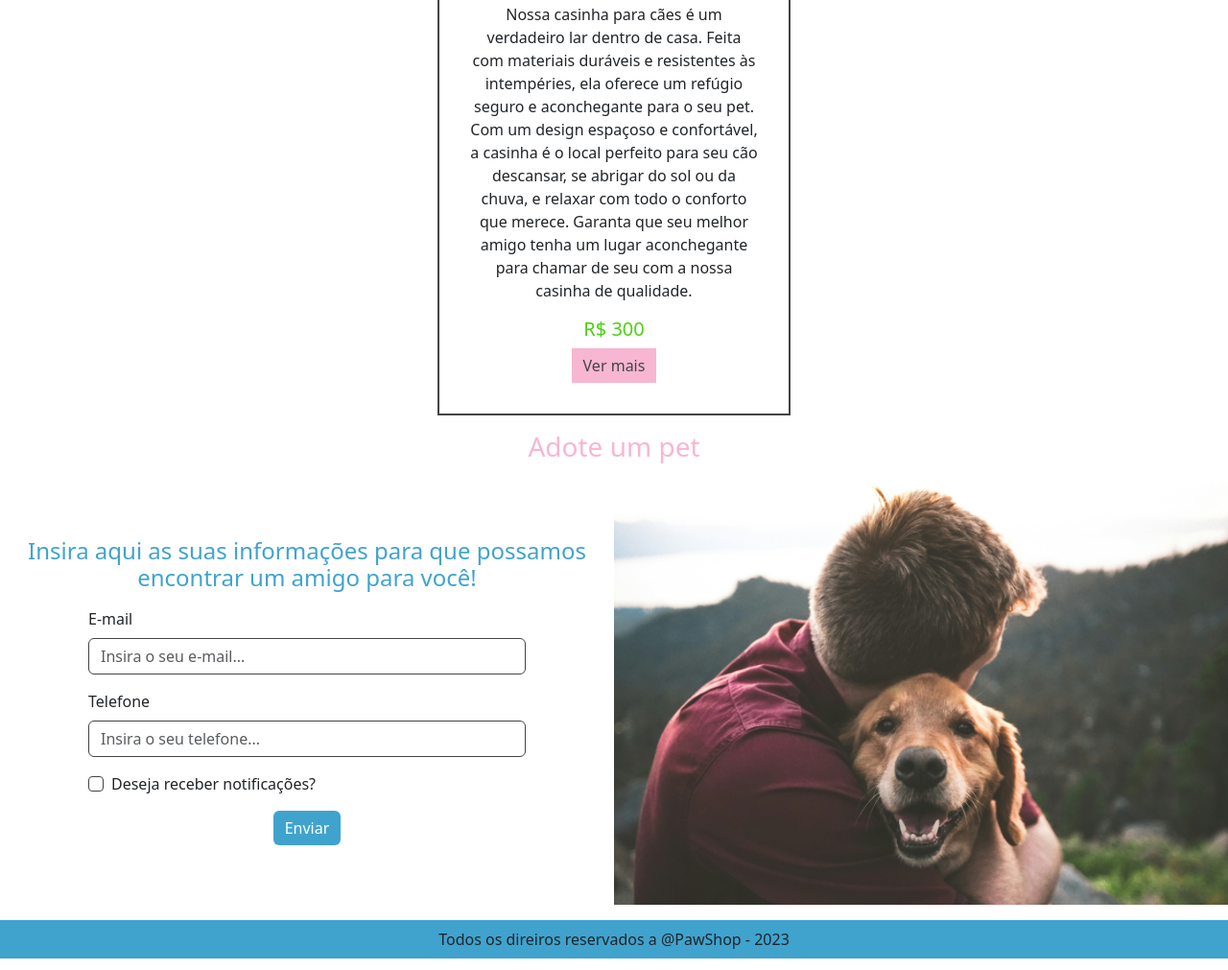
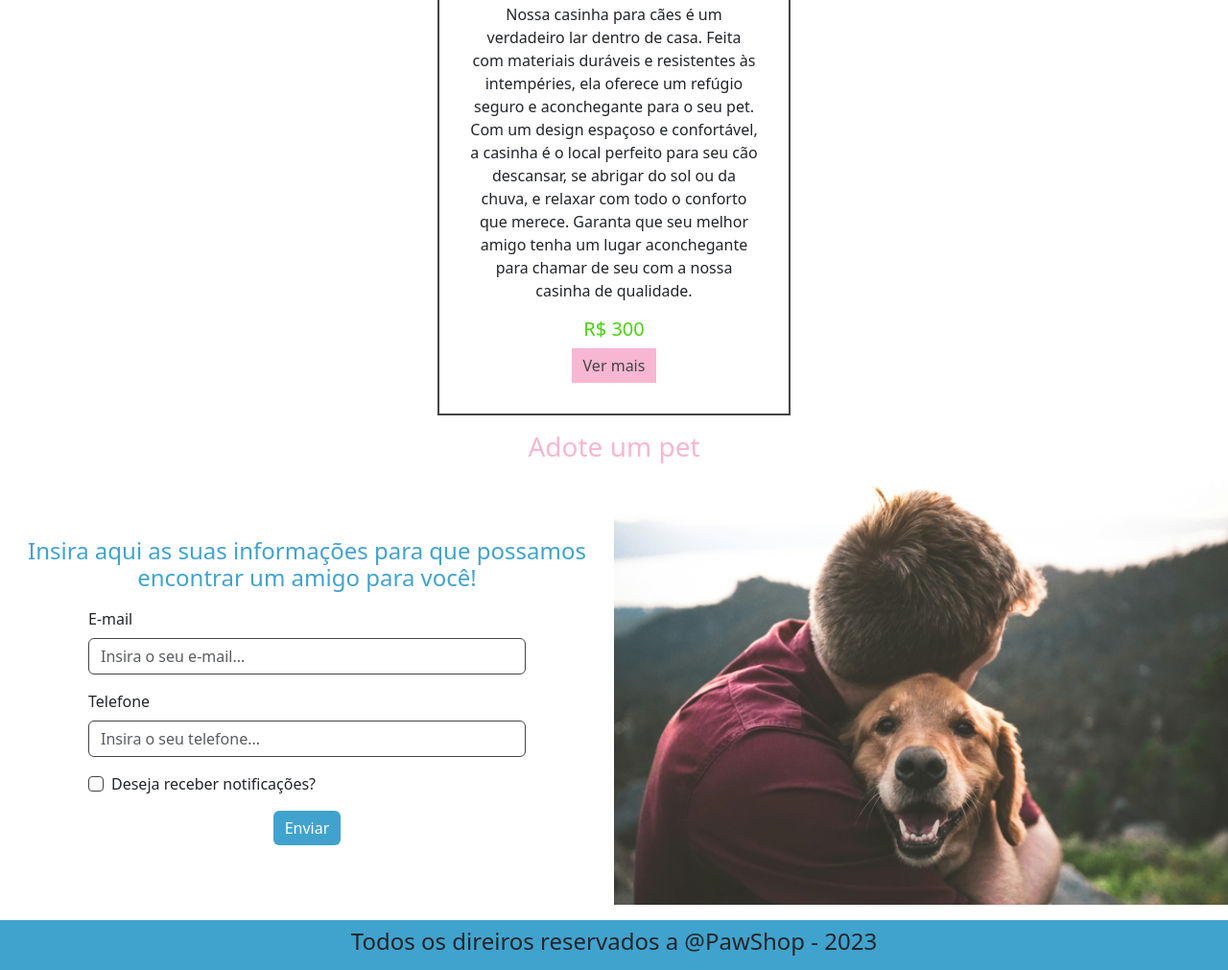
Before and after one commit to Miqcampos/pawShop, a plain HTML site: page index.html in a window 1280 px wide. Shown: the part 2390-3401 px from the top of the page at 96% size. Drawn offline with nearby package versions, Linux system fonts and the light colour scheme.

Commit message:
pawShop
petshop

```diff
--- a/index.html
+++ b/index.html
@@ -196,7 +196,7 @@
             </section>
         </main>
 
-        <footer class="text-center py-2"
+        <footer class="text-center py-2">
             <h4>Todos os direiros reservados a @PawShop - 2023</h4>
         </footer>
     </div>
```
